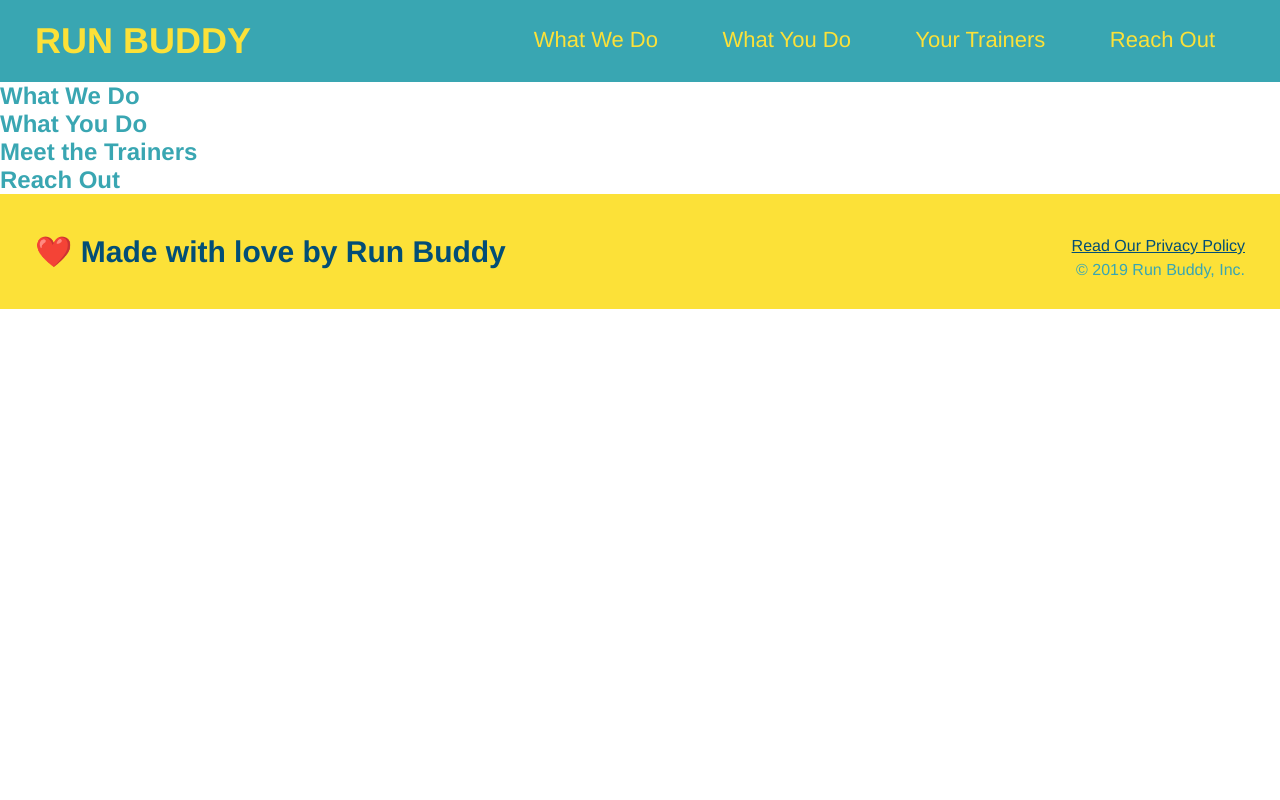
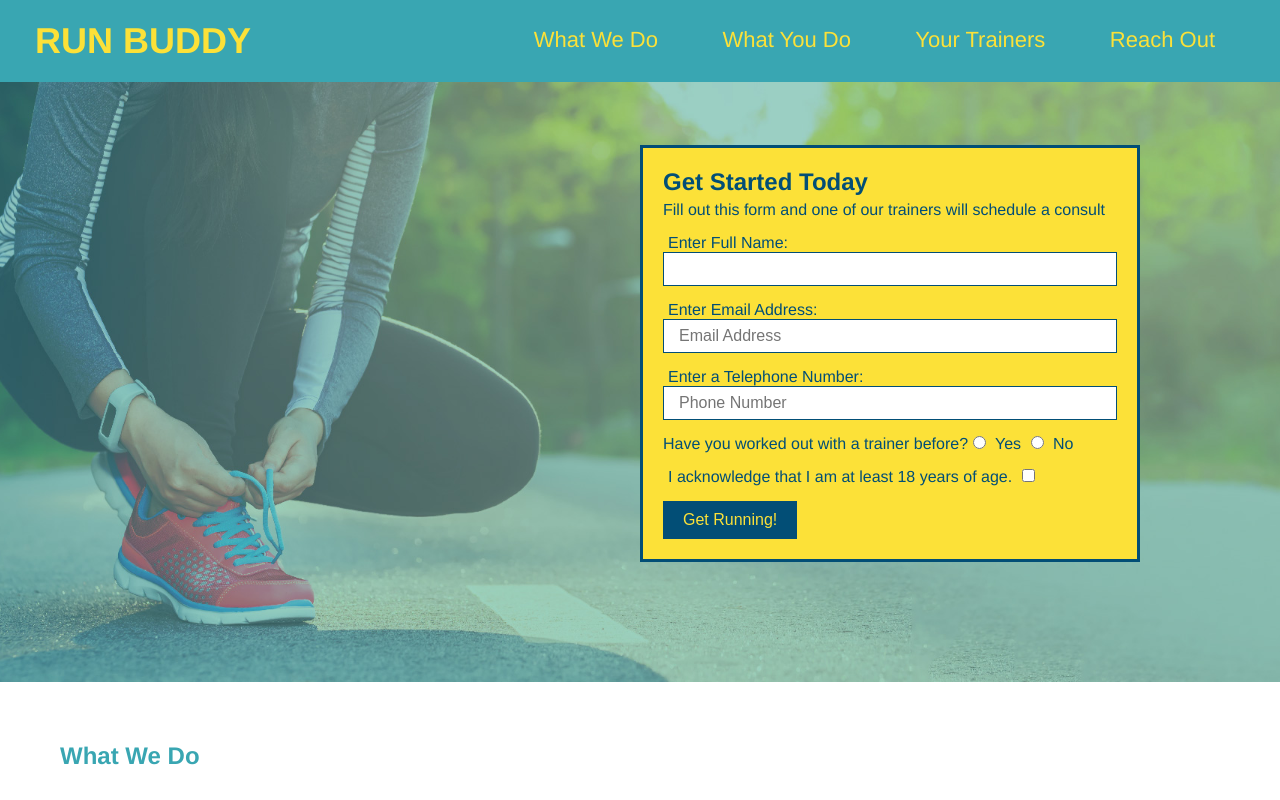
Before and after one commit to kdchurch1994/run-buddy, a plain HTML site: page index.html in a window 1280 px wide. Shown: the top 800 px of the page. Drawn offline with Linux system fonts and the light colour scheme.

Commit message:
<Hero Section Complete>

```diff
--- a/assets/css/style.css
+++ b/assets/css/style.css
@@ -65,3 +65,64 @@ footer div {
 footer a {
     color: #024e76;
 }
+
+section {
+    padding: 60px;
+}
+
+/* Start of Hero Style */
+.hero {
+    background-image: url("../images/hero-bg.jpg");
+    height: 600px;
+    background-size: cover;
+    background-position: center;
+    position: relative;
+}
+/* End of Hero Style */
+
+/*Start of Hero-Form Style */
+.hero-form {
+    border: 3px solid #024e76;
+    background-color: #fce138;
+    padding: 20px;
+    width: 500px;
+    color: #024e76;
+    position: absolute;
+    bottom: 120px;
+    right: 140px;
+}
+/*End of Hero-Form Style */
+
+/*Start of Hero Form <h3> Styling */
+
+.hero-form h3 {
+    font-size: 24px;
+    margin: 0;
+}
+
+.hero-form p {
+    margin: 5px 0 15px 0;
+}
+
+.form-input {
+    border: 1px solid #024e76;
+    display: block;
+    padding: 7px 15px;
+    font-size: 16px;
+    color: #024e76;
+    width: 100%;
+    margin-bottom: 15px;
+}
+
+.hero-form label {
+    margin: 0 5px;
+}
+
+.hero-form button {
+    color:#fce138;
+    background-color: #024e76;
+    border: none;
+    padding: 10px 20px;
+    font-size: 16px;
+}
+/* Hero Styles End */
--- a/index.html
+++ b/index.html
@@ -34,8 +34,36 @@
         </header>
 
         <!--hero/jumbotron-->
-        <section>
+        <section class="hero">
+            <div class="hero-form">
+                <h3>Get Started Today</h3>
+                <p>Fill out this form and one of our trainers will schedule a consult</p>
+            <!--Add Form Element-->
+            <form>
+                <label for="name">Enter Full Name:</label>
+                <input type="text" placholder="Your Name" name="name" id="name" class="form-input" >
+                <label for="email">Enter Email Address:</label>
+                <input type="email" placeholder="Email Address" name="email" id="email" class="form-input" >
+                <label for="phone">Enter a Telephone Number:</label>
+                <input type="tel" placeholder="Phone Number" name="phone" id="phone" class="form-input">
+                <p>
+                    Have you worked out with a trainer before?
+                    <input type="radio" name="trainer-confirm" id="trainer-yes" />
+                    <label for="trainer-yes">Yes</label>
+                    <input type="radio" name="trainer-confirm" id="trainer-no" />
+                    <label for="trainer-no">No</label>
+                </p>
+                <p>
+                    <label for="checkbox" >I acknowledge that I am at least 18 years of age.</label>
+                    <input type="checkbox" name="age-confirm" id="checkbox" />
+                </p>
+                <button type="submit">
+                    Get Running!
+                </button>
+            </form>
+            </div>
         </section>
+        <!--End of Hero Section-->
 
         <!--"What We Do" section -->
         <section>
```
Also changed, not shown: assets/images/hero-bg.jpg (added).
